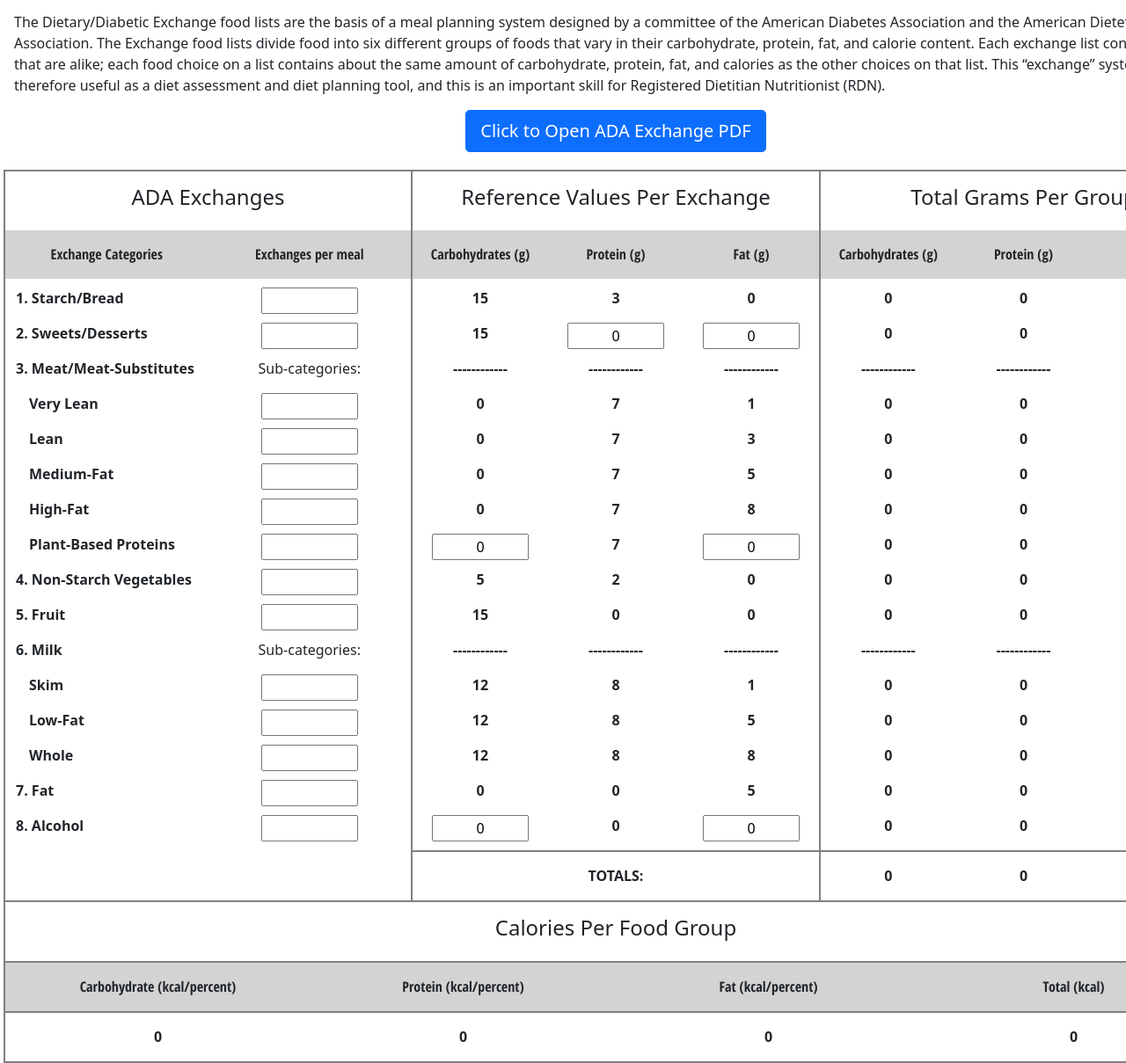
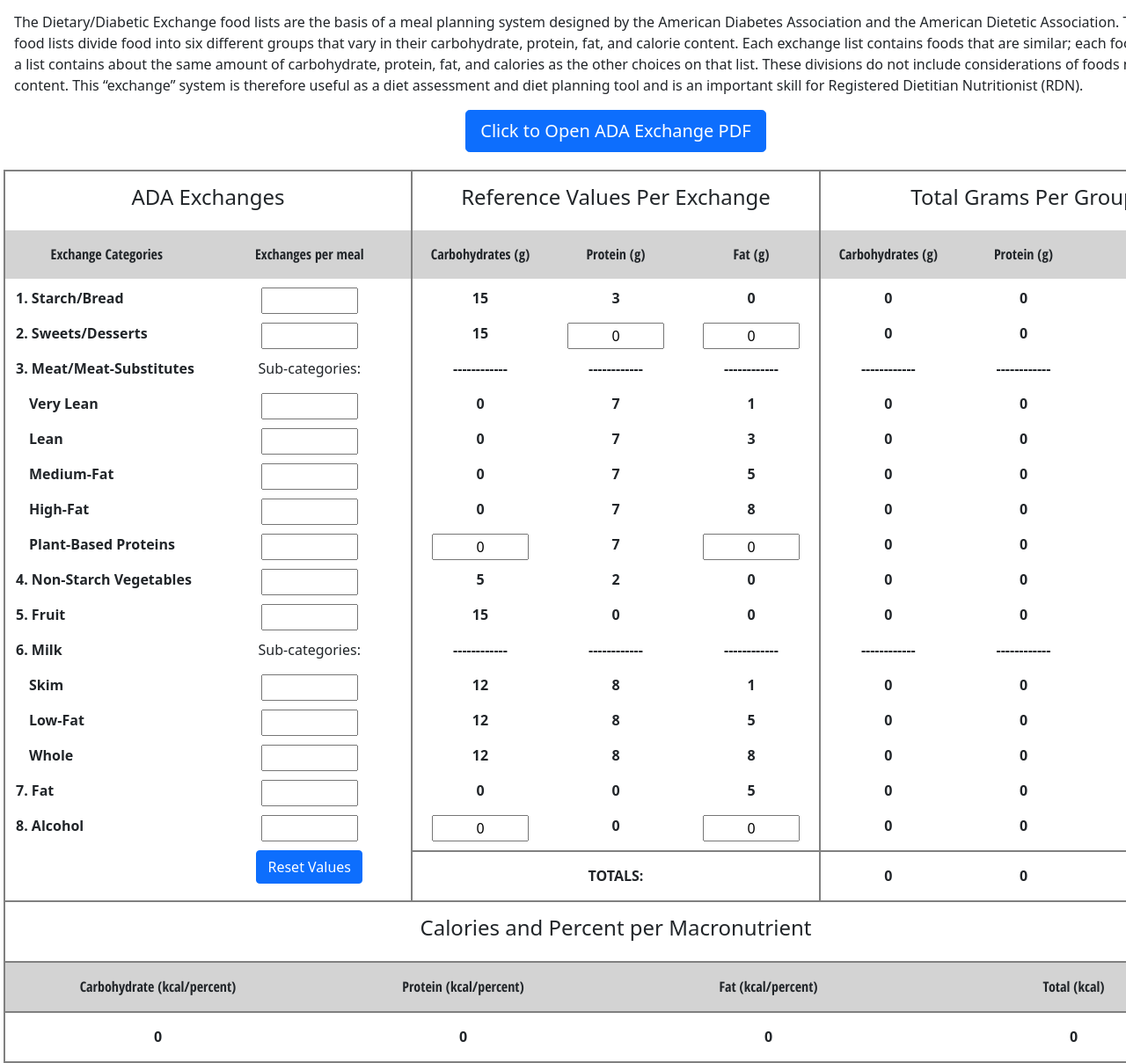
Before and after one commit to reprahkcin/Exchange-Calculator, a plain HTML site: page exchange-tutorial.html in a window 1280 px wide. Shown: the part 51-1260 px from the top of the page at 88% size. Drawn offline with nearby package versions, Linux system fonts and the light colour scheme.

Commit message:
revisions

```diff
--- a/index.html
+++ b/exchange-tutorial.html
@@ -23,13 +23,7 @@
 
         <div class="row">
             <p class="intro-blurb">
-                The Dietary/Diabetic Exchange food lists are the basis of a meal planning system designed by a committee
-                of the American Diabetes Association and the American Dietetic Association. The Exchange food lists
-                divide food into six different groups of foods that vary in their carbohydrate, protein, fat, and
-                calorie content. Each exchange list contains foods that are alike; each food choice on a list contains
-                about the same amount of carbohydrate, protein, fat, and calories as the other choices on that list.
-                This “exchange” system is therefore useful as a diet assessment and diet planning tool, and this is an
-                important skill for Registered Dietitian Nutritionist (RDN).
+                The Dietary/Diabetic Exchange food lists are the basis of a meal planning system designed by the American Diabetes Association and the American Dietetic Association. The Exchange food lists divide food into six different groups that vary in their carbohydrate, protein, fat, and calorie content.  Each exchange list contains foods that are similar; each food choice on a list contains about the same amount of carbohydrate, protein, fat, and calories as the other choices on that list. These divisions do not include considerations of foods micronutrient content.  This “exchange” system is therefore useful as a diet assessment and diet planning tool and is an important skill for Registered Dietitian Nutritionist (RDN).
             </p>
             <div class="col column-center">
                 <a href="./Dietary Exchange list 241e.pdf" target="_blank">
@@ -189,6 +183,14 @@
                     <div class="input col-6">
                         <input class="input-field" type="text" name="alcohol" id="alcohol" size="6"
                             onchange="GetValues()">
+                    </div>
+                </div>
+                <div class="row">
+                    <div class="label col-6">
+                        <p></p>
+                    </div>
+                    <div class="input col-6">
+                        <button class="btn btn-primary" type="button" value="Reload Page" onClick="document.location.reload(true)">Reset Values</button>
                     </div>
                 </div>
             </div>
@@ -704,7 +706,7 @@
         </div>
         <div class="row title" id="group-calculation-box">
             <div class="col-12 ">
-                <h4>Calories Per Food Group</h4>
+                <h4>Calories and Percent per Macronutrient</h4>
             </div>
         </div>
         <div class="row headers-bottom">
```
